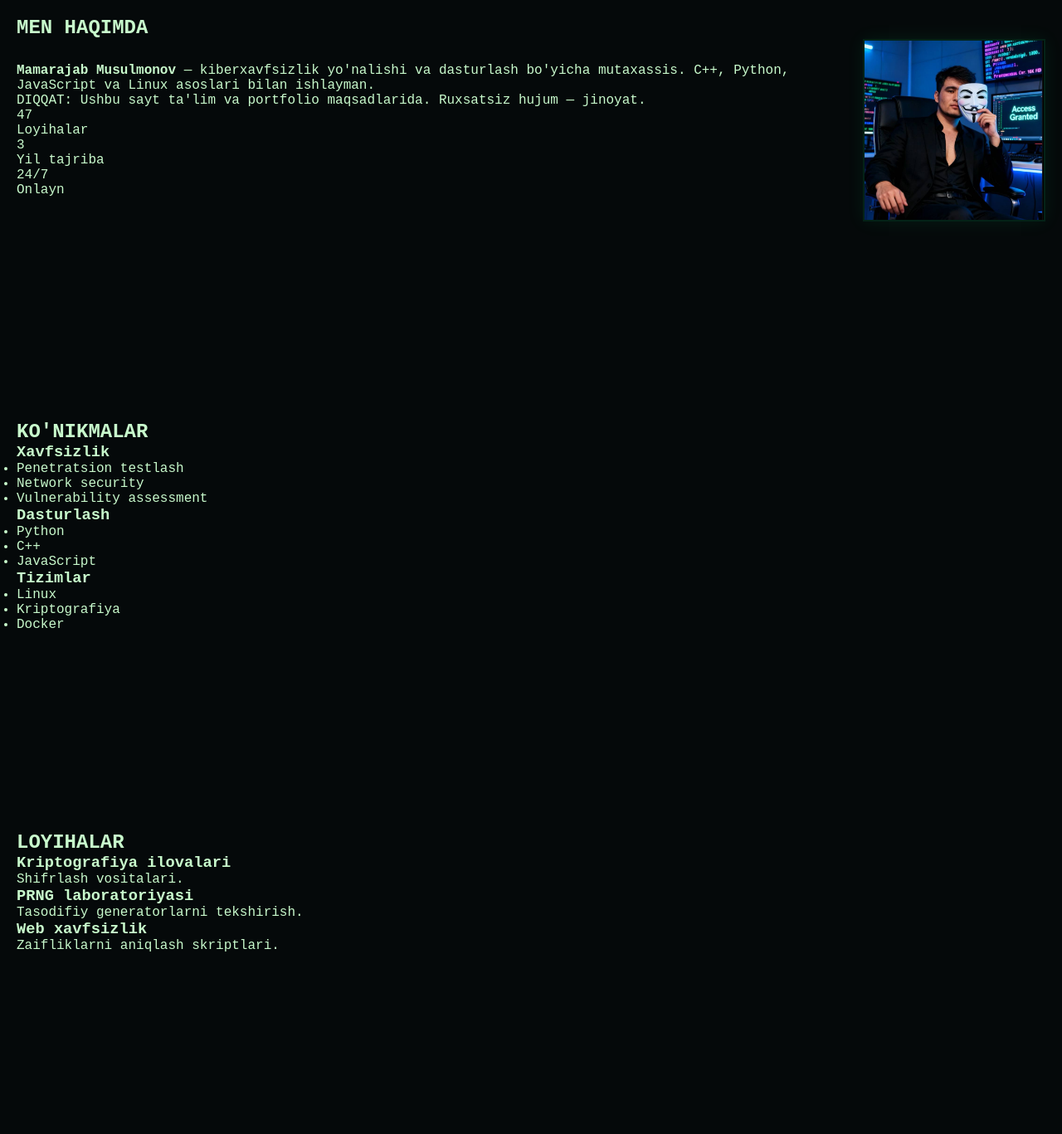
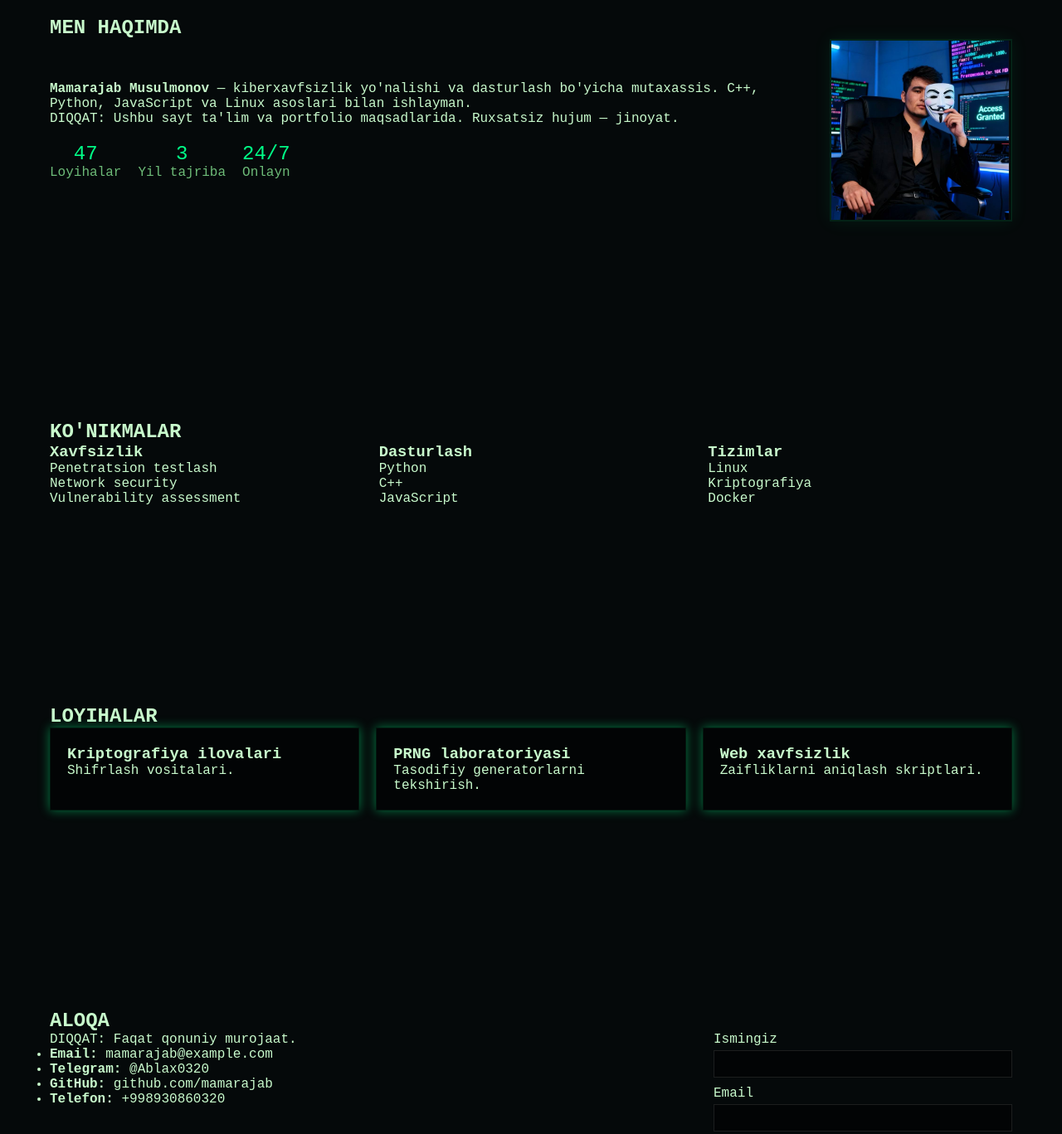
Before and after one commit to Askardasturchi/mamarajab.github.io, a plain HTML site: page index.html in a window 1280 px wide. Shown: the part 900-2267 px from the top of the page at 83% size. Drawn offline with nearby package versions, Linux system fonts and the light colour scheme.

Commit message:
Update cssss.css

```diff
--- a/cssss.css
+++ b/cssss.css
@@ -9,25 +9,27 @@
     --danger: #ff4d4d;
     --glow: 0 0 12px rgba(0, 255, 136, .45);
 }
-
 /* RESET */
 * {
     box-sizing: border-box;
     margin: 0;
     padding: 0;
 }
-
 html, body {
     height: 100%;
 }
-
 body {
     font-family: "Fira Code", monospace;
     background: var(--bg);
     color: var(--text);
     overflow-x: hidden;
 }
-
+/* CONTAINER (qo'shilgan) */
+.container {
+    max-width: 1200px;
+    margin: 0 auto;
+    padding: 0 20px;
+}
 /* ------------------------------
    BACKGROUND MATRIX
 --------------------------------*/
@@ -37,14 +39,12 @@ canvas#matrix {
     z-index: 0;
     opacity: .28;
 }
-
 .overlay {
     position: fixed;
     inset: 0;
     background: linear-gradient(rgba(0,0,0,.15), rgba(0,0,0,.6));
     z-index: 0;
 }
-
 /* ------------------------------
    HEADER
 --------------------------------*/
@@ -52,8 +52,8 @@ header {
     position: fixed;
     inset: 0 auto auto 0;
     z-index: 10;
+    width: 100%;
 }
-
 nav {
     display: flex;
     justify-content: space-between;
@@ -63,7 +63,6 @@ nav {
     border-bottom: 1px solid rgba(0,255,136,.06);
     backdrop-filter: blur(4px);
 }
-
 .logo {
     color: var(--accent);
     font-weight: 700;
@@ -71,7 +70,6 @@ nav {
     text-shadow: var(--glow);
     position: relative;
 }
-
 .logo::before {
     content: attr(data-text);
     position: absolute;
@@ -79,26 +77,33 @@ nav {
     opacity: .12;
     color: #ff0aaa;
 }
-
 /* NAVIGATION */
 .nav-links {
     display: flex;
     gap: 20px;
     list-style: none;
 }
-
 .nav-links a {
     color: var(--muted);
     text-decoration: none;
     transition: .2s;
     font-weight: 600;
 }
-
 .nav-links a:hover {
     color: var(--accent);
     text-shadow: var(--glow);
 }
-
+.nav-links.active {
+    display: flex;
+    flex-direction: column;
+    position: absolute;
+    top: 100%;
+    left: 0;
+    right: 0;
+    background: rgba(0,0,0,.9);
+    padding: 20px;
+    text-align: center;
+}
 /* BURGER */
 .burger {
     display: none;
@@ -106,7 +111,6 @@ nav {
     border: none;
     cursor: pointer;
 }
-
 .burger span {
     display: block;
     height: 3px;
@@ -114,14 +118,13 @@ nav {
     background: var(--accent);
     margin: 4px 0;
 }
-
 /* ------------------------------
    HERO SECTION
 --------------------------------*/
 .section {
     padding: 120px 20px;
+    position: relative;
 }
-
 .hero {
     min-height: 100vh;
     display: flex;
@@ -129,56 +132,54 @@ nav {
     justify-content: center;
     text-align: center;
 }
-
 .hero-content {
     max-width: 900px;
     margin: auto;
 }
-
 .glitch {
     font-size: 48px;
     color: var(--accent);
     text-shadow: var(--glow);
 }
-
 .typing-text {
     margin-top: 18px;
     font-size: 18px;
     color: var(--muted);
     min-height: 30px;
 }
-
 .lead {
     margin: 16px 0;
     color: rgba(200, 250, 204, 0.9);
 }
-
 .hero-actions {
     margin-top: 20px;
     display: flex;
     gap: 14px;
     justify-content: center;
 }
-
 .btn {
     padding: 10px 18px;
     border-radius: 8px;
     font-weight: 700;
     cursor: pointer;
     text-decoration: none;
+    transition: .2s;
 }
-
 .btn-primary {
     background: var(--accent);
     color: #001;
 }
-
+.btn-primary:hover {
+    box-shadow: var(--glow);
+}
 .btn-secondary {
     background: transparent;
     color: var(--text);
     border: 1px solid rgba(255,255,255,.08);
 }
-
+.btn-secondary:hover {
+    border-color: var(--accent);
+}
 /* ------------------------------
    TERMINAL BOX
 --------------------------------*/
@@ -192,30 +193,25 @@ nav {
     box-shadow: var(--glow);
     z-index: 1;
 }
-
 .terminal-header {
     padding: 8px 12px;
     display: flex;
     gap: 10px;
     background: rgba(0,0,0,.5);
 }
-
 .dots i {
     width: 10px;
     height: 10px;
     border-radius: 50%;
 }
-
 .dots i:nth-child(1) { background: #ff5f56; }
 .dots i:nth-child(2) { background: #ffbd2e; }
 .dots i:nth-child(3) { background: #27c93f; }
-
 .terminal-body {
     padding: 12px;
     background: #000;
     color: var(--accent);
 }
-
 /* ------------------------------
    ABOUT / PROJECTS / CONTACT
 --------------------------------*/
@@ -224,87 +220,131 @@ nav {
     gap: 30px;
     align-items: center;
 }
-
 .neon-frame {
     width: 220px;
     height: 220px;
     border: 2px solid rgba(0,255,136,.1);
     box-shadow: 0 0 20px rgba(0,255,136,.08);
 }
-
 .neon-frame img {
     width: 100%;
     height: 100%;
     object-fit: cover;
 }
-
+.stats {
+    display: flex;
+    gap: 20px;
+    margin-top: 20px;
+}
+.stat-item {
+    text-align: center;
+}
+.stat-number {
+    font-size: 24px;
+    color: var(--accent);
+}
+.stat-label {
+    color: var(--muted);
+}
+.skills-container {
+    display: flex;
+    gap: 30px;
+    justify-content: space-around;
+}
+.skill-category {
+    flex: 1;
+}
+.skill-category ul {
+    list-style: none;
+}
+.projects-grid {
+    display: grid;
+    grid-template-columns: repeat(auto-fit, minmax(250px, 1fr));
+    gap: 20px;
+}
+.project-card {
+    background: rgba(0,0,0,.5);
+    padding: 20px;
+    border: 1px solid rgba(0,255,136,.08);
+    box-shadow: var(--glow);
+}
 .contact-grid {
     display: grid;
     grid-template-columns: 1fr 360px;
     gap: 30px;
 }
-
+.contact-form label {
+    display: block;
+    margin-bottom: 10px;
+}
+.contact-form input, .contact-form textarea {
+    width: 100%;
+    padding: 8px;
+    background: rgba(0,0,0,.5);
+    border: 1px solid rgba(255,255,255,.1);
+    color: var(--text);
+    margin-top: 4px;
+}
+.contact-form button {
+    margin-top: 10px;
+}
+footer {
+    text-align: center;
+    padding: 20px;
+    background: rgba(0,0,0,.45);
+    border-top: 1px solid rgba(0,255,136,.06);
+}
 /* ------------------------------
    RESPONSIVE FIXES
    (100% Desktop + Mobile Perfect)
 --------------------------------*/
-
 /* TABLET */
 @media (max-width: 900px) {
     .about-content {
         flex-direction: column;
         text-align: center;
     }
-
+    .skills-container {
+        flex-direction: column;
+    }
     .terminal {
-        position:relative;
-        left:auto;
-        bottom:auto;
-        margin:20px auto 0;
-        width:90%;
+        position: relative;
+        left: auto;
+        bottom: auto;
+        margin: 20px auto 0;
+        width: 90%;
     }
-
     .contact-grid {
         grid-template-columns: 1fr;
     }
 }
-
 /* MOBILE */
 @media (max-width: 700px) {
-
     nav {
         padding: 14px 20px;
     }
-
     .nav-links {
         display: none;
     }
-
     .burger {
         display: block;
     }
-
     .section {
         padding: 90px 12px;
     }
-
     .hero {
         padding-top: 60px;
     }
-
     .glitch {
         font-size: 36px;
     }
-
     .typing-text {
         font-size: 16px;
         padding: 0 4px;
     }
-
     .hero-content {
         max-width: 100%;
     }
-
     .terminal {
         width: 92%;
     }
```
